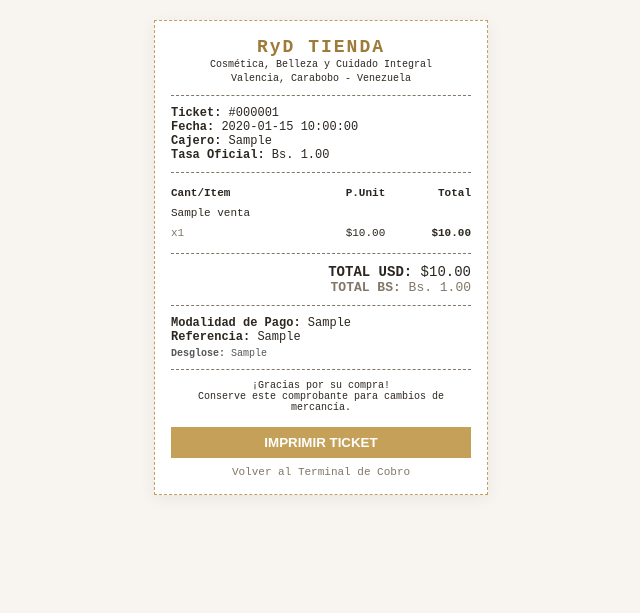
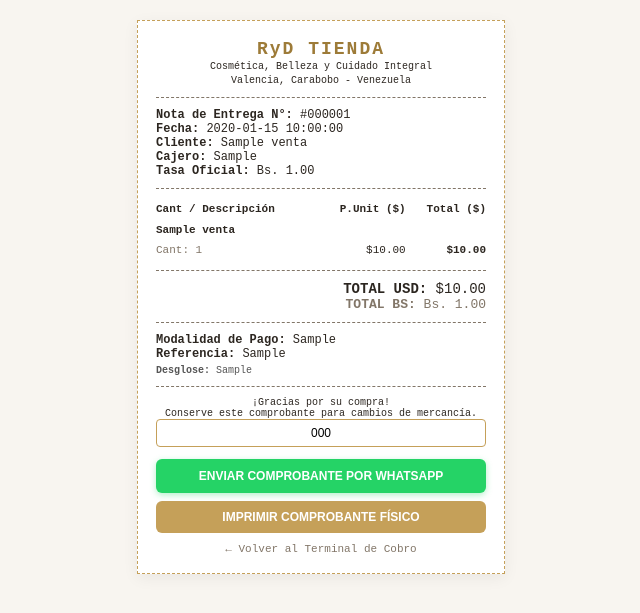
Before and after one commit to marialejandrav393-commits/ryd-tiendaoficial, a Flask app: page /ticket/1 in a window 1280 px wide. Shown: the top 613 px of the page, without its empty margins (319-959 px from the left). Run offline with Flask 3, Linux system fonts and the light colour scheme; a user stored in the database is signed in; tables that the repository leaves empty hold one stand-in row (values such as "Sample post").

Commit message:
Update ticket.html

```diff
--- a/templates/ticket.html
+++ b/templates/ticket.html
@@ -11,13 +11,14 @@
             margin: 0;
             padding: 20px;
             display: flex;
-            justify-content: center;
+            flex-direction: column;
+            align-items: center;
         }
         .ticket {
-            width: 300px;
+            width: 330px;
             background: #FFFFFF;
-            padding: 16px;
-            border: 1px dashed #C5A059;
+            padding: 18px;
+            border: 1.5px dashed #C5A059;
             box-shadow: 0 4px 15px rgba(0,0,0,0.06);
             font-size: 12px;
             color: #2C2620;
@@ -28,22 +29,42 @@
         .divider { border-top: 1px dashed #827668; margin: 10px 0; }
         table { width: 100%; border-collapse: collapse; font-size: 11px; }
         td, th { padding: 4px 0; }
+
+        .btn-whatsapp {
+            display: block;
+            width: 100%;
+            background: #25D366;
+            color: #FFFFFF;
+            border: none;
+            padding: 10px;
+            font-weight: bold;
+            margin-top: 12px;
+            cursor: pointer;
+            text-transform: uppercase;
+            text-align: center;
+            text-decoration: none;
+            border-radius: 6px;
+            font-size: 12px;
+            box-shadow: 0 2px 6px rgba(37, 211, 102, 0.35);
+        }
         .btn-imprimir {
             display: block;
             width: 100%;
             background: #C5A059;
             color: #FFFFFF;
             border: none;
-            padding: 8px;
+            padding: 9px;
             font-weight: bold;
-            margin-top: 14px;
+            margin-top: 8px;
             cursor: pointer;
             text-transform: uppercase;
+            border-radius: 6px;
+            font-size: 12px;
         }
         @media print {
             body { background: #FFFFFF; padding: 0; }
             .ticket { border: none; box-shadow: none; width: 100%; }
-            .btn-imprimir, .no-print { display: none; }
+            .no-print { display: none; }
         }
     </style>
 </head>
@@ -59,8 +80,9 @@
     <div class="divider"></div>
 
     <div>
-        <strong>Ticket:</strong> #{{ "%06d"|format(venta.id) }}<br>
+        <strong>Nota de Entrega N°:</strong> #{{ "%06d"|format(venta.id) }}<br>
         <strong>Fecha:</strong> {{ venta.fecha }}<br>
+        <strong>Cliente:</strong> {{ venta.cliente_nombre|default('Cliente Mostrador') }}<br>
         <strong>Cajero:</strong> {{ venta.usuario }}<br>
         <strong>Tasa Oficial:</strong> Bs. {{ "%.2f"|format(venta.tasa_cambio|default(50.0)) }}
     </div>
@@ -70,18 +92,18 @@
     <table>
         <thead>
             <tr>
-                <th style="text-align: left;">Cant/Item</th>
-                <th class="text-end">P.Unit</th>
-                <th class="text-end">Total</th>
+                <th style="text-align: left;">Cant / Descripción</th>
+                <th class="text-end">P.Unit ($)</th>
+                <th class="text-end">Total ($)</th>
             </tr>
         </thead>
         <tbody>
             {% for d in detalles %}
             <tr>
-                <td colspan="3" style="padding-top: 4px;">{{ d.nombre_producto }}</td>
+                <td colspan="3" style="padding-top: 5px; font-weight: bold;">{{ d.nombre_producto }}</td>
             </tr>
             <tr>
-                <td style="color: #827668;">x{{ d.cantidad }}</td>
+                <td style="color: #827668;">Cant: {{ d.cantidad }}</td>
                 <td class="text-end">${{ "%.2f"|format(d.precio_unitario) }}</td>
                 <td class="text-end fw-bold">${{ "%.2f"|format(d.subtotal) }}</td>
             </tr>
@@ -117,9 +139,73 @@
         Conserve este comprobante para cambios de mercancía.
     </div>
 
-    <button class="btn-imprimir no-print" onclick="window.print()">Imprimir Ticket</button>
-    <a href="/cajero/pos" class="no-print" style="display: block; text-align: center; margin-top: 8px; font-size: 11px; color: #827668; text-decoration: none;">Volver al Terminal de Cobro</a>
+    <!-- Acciones de Emisión y WhatsApp -->
+    <div class="no-print mt-3">
+        <div class="mb-2">
+            <input type="text" id="telDestinoWA" class="form-control form-control-sm text-center"
+                   value="{{ venta.cliente_telefono }}" placeholder="Número WhatsApp (ej. 04121234567)"
+                   style="width: 100%; padding: 6px; box-sizing: border-box; font-size: 12px; border: 1px solid #C5A059; border-radius: 4px;">
+        </div>
+
+        <button type="button" class="btn-whatsapp" onclick="enviarNotaWhatsApp()">
+            Enviar Comprobante por WhatsApp
+        </button>
+
+        <button type="button" class="btn-imprimir" onclick="window.print()">
+            Imprimir Comprobante Físico
+        </button>
+
+        <a href="/cajero/pos" style="display: block; text-align: center; margin-top: 10px; font-size: 11px; color: #827668; text-decoration: none;">
+            ← Volver al Terminal de Cobro
+        </a>
+    </div>
 </div>
 
+<script>
+function enviarNotaWhatsApp() {
+    let inputTel = document.getElementById('telDestinoWA').value.trim();
+    if (!inputTel) {
+        inputTel = prompt("Por favor ingresa el número telefónico WhatsApp del cliente:");
+        if (!inputTel) return;
+    }
+
+    let telLimpio = inputTel.replace(/[^0-9]/g, '');
+    if (telLimpio.startsWith('0')) {
+        telLimpio = '58' + telLimpio.substring(1);
+    }
+
+    // Armado estructurado del mensaje de WhatsApp
+    let mensaje = `✨ *NOTA DE ENTREGA RyD* ✨\n`;
+    mensaje += `━━━━━━━━━━━━━━━━━━━━━\n`;
+    mensaje += `*Nota N°:* #{{ "%06d"|format(venta.id) }}\n`;
+    mensaje += `*Fecha:* {{ venta.fecha }}\n`;
+    mensaje += `*Cliente:* {{ venta.cliente_nombre|default('Cliente Mostrador') }}\n`;
+    mensaje += `*Tasa Oficial:* Bs. {{ "%.2f"|format(venta.tasa_cambio|default(50.0)) }}\n`;
+    mensaje += `━━━━━━━━━━━━━━━━━━━━━\n`;
+    mensaje += `*DETALLE DE ARTÍCULOS:*\n`;
+
+    {% for d in detalles %}
+    mensaje += `▪ {{ d.cantidad }}x *{{ d.nombre_producto }}*\n`;
+    mensaje += `   P.Unit: ${{ "%.2f"|format(d.precio_unitario) }} | Subt: ${{ "%.2f"|format(d.subtotal) }}\n`;
+    {% endfor %}
+
+    mensaje += `━━━━━━━━━━━━━━━━━━━━━\n`;
+    mensaje += `*TOTAL A PAGAR:*\n`;
+    mensaje += `*USD:* ${{ "%.2f"|format(venta.total) }}\n`;
+    mensaje += `*Bs:* Bs. {{ "%.2f"|format(venta.monto_bs|default(venta.total * 50.0)) }}\n`;
+    mensaje += `*Pago:* {{ venta.metodo_pago }}\n`;
+    {% if venta.referencia and venta.referencia != 'N/A' %}
+    mensaje += `*Ref:* {{ venta.referencia }}\n`;
+    {% endif %}
+    {% if venta.desglose_pago %}
+    mensaje += `*Desglose:* {{ venta.desglose_pago }}\n`;
+    {% endif %}
+    mensaje += `━━━━━━━━━━━━━━━━━━━━━\n`;
+    mensaje += `¡Muchas gracias por su preferencia! 💖`;
+
+    const url = `https://wa.me/${telLimpio}?text=${encodeURIComponent(mensaje)}`;
+    window.open(url, '_blank');
+}
+</script>
 </body>
 </html>
```
